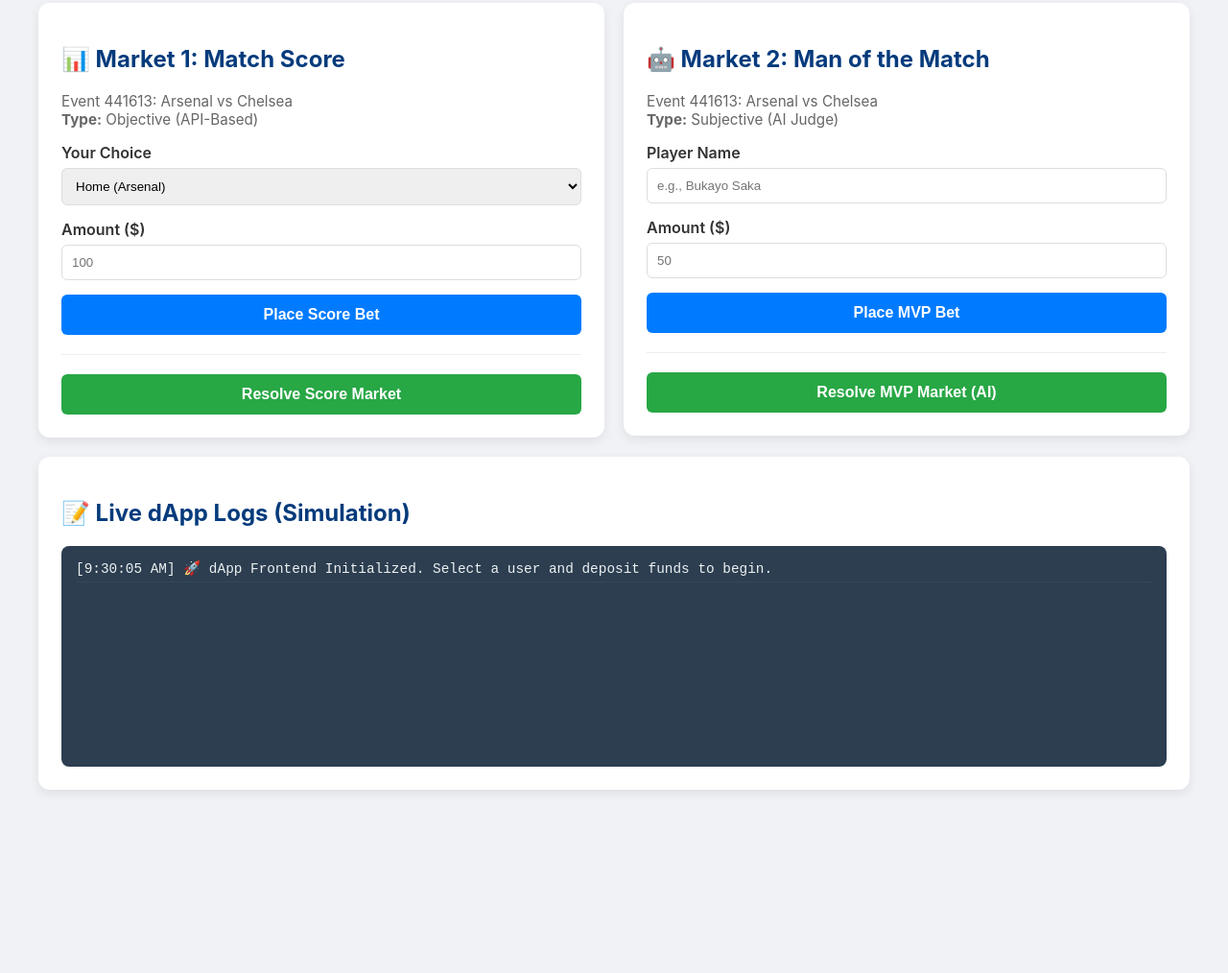
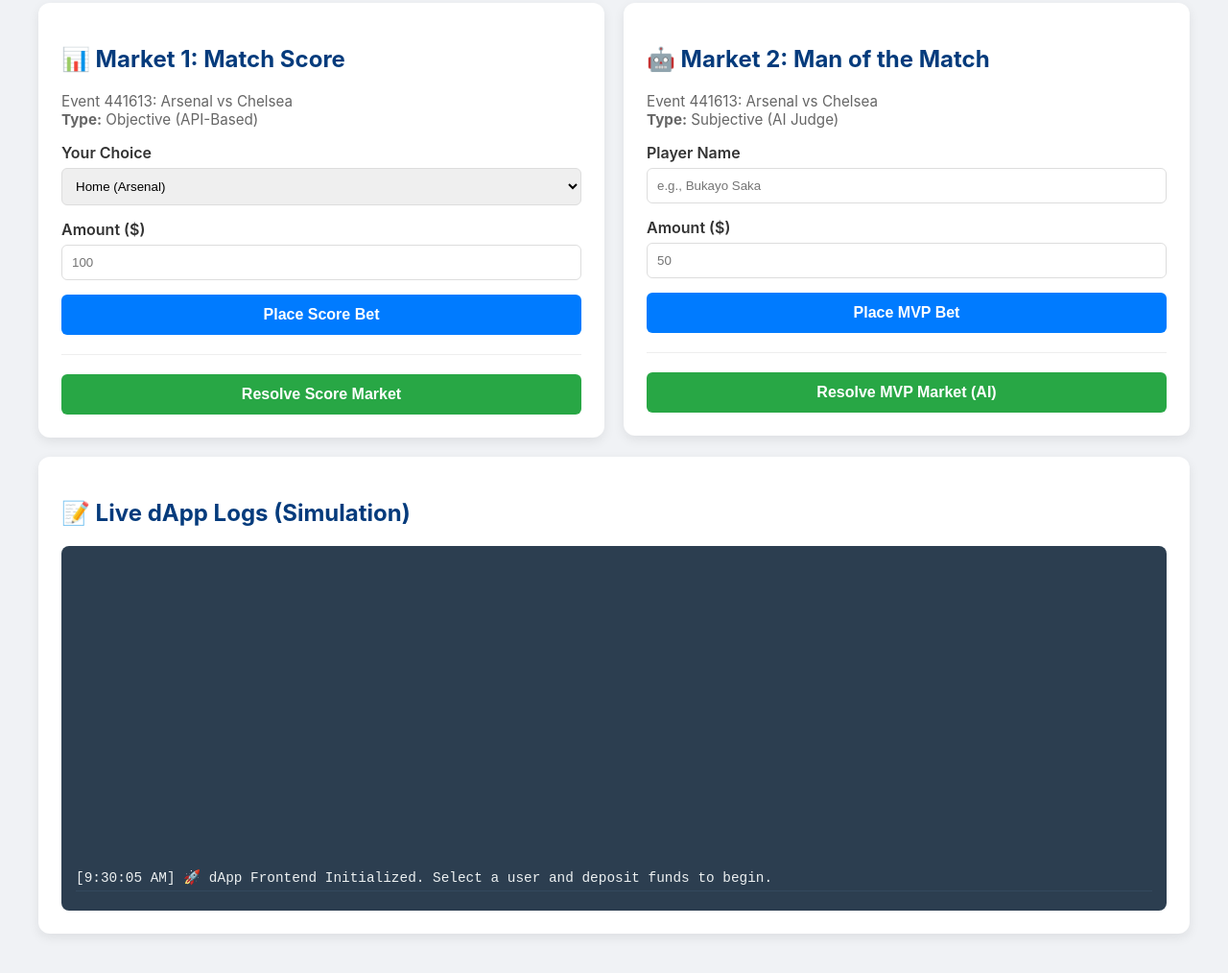
Before and after one commit to dharmanan/genlayer-hackathon-build, a plain HTML site: page index.html in a window 1280 px wide. Shown: the part 322-1336 px from the top of the page at 96% size. Before the commit the page ends 1189 px from the top, so only its background shows below. Drawn offline with Linux system fonts and the light colour scheme.

Commit message:
ui: Increase logs panel height and improve visibility

```diff
--- a/index.html
+++ b/index.html
@@ -118,11 +118,13 @@
             color: #ecf0f1;
             padding: 15px;
             border-radius: 8px;
-            height: 200px;
+            height: 350px;
             overflow-y: auto;
             font-family: "Courier New", Courier, monospace;
             font-size: 0.9em;
             margin-top: 20px;
+            display: flex;
+            flex-direction: column-reverse;
         }
         #logs span {
             display: block;
```
